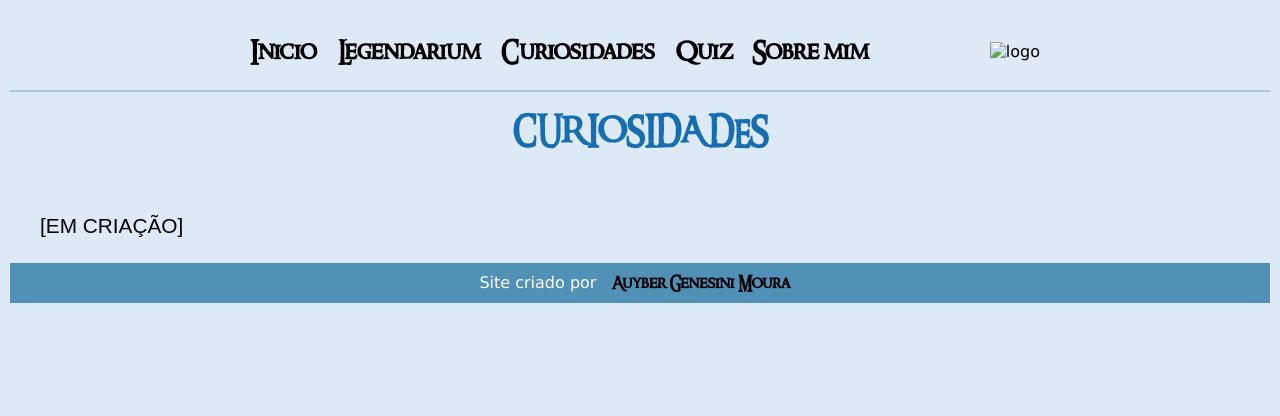
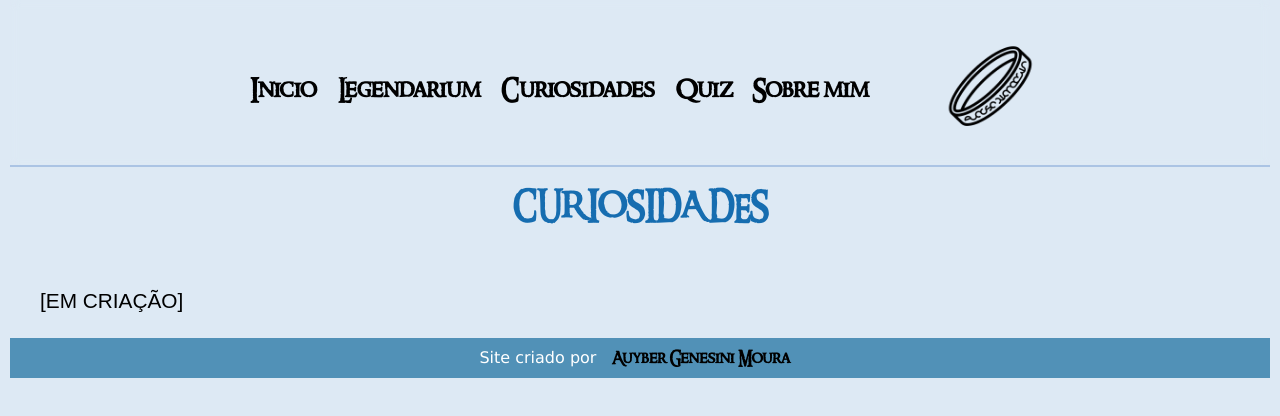
Before and after one commit to auyber/the_middle_fan, a plain HTML site: page paginas/curiosidade.html in a window 1280 px wide. Drawn offline with Linux system fonts and the light colour scheme.

Commit message:
icone add

```diff
--- a/paginas/curiosidade.html
+++ b/paginas/curiosidade.html
@@ -5,6 +5,7 @@
     <meta name="viewport" content="width=device-width, initial-scale=1.0">
     <title>The Middle Fan</title>
     <link rel="stylesheet" href="../style/style.css">
+    <link rel="shortcut icon" href="../imagens/icon.png" type="image/x-icon">
 </head>
 <body>
     <header>
@@ -19,7 +20,7 @@
 
            </ul>
            <span>
-            <img class="logo" src="#" alt="logo">
+            <img class="logo" src="../imagens/icon.png" alt="logo">
            </span>
         </nav>
         <hr color="#ABC4E4">
```
Also changed, not shown: index.html (+2 -1 lines), paginas/legendarium.html (+2 -1 lines), paginas/quiz.html (+2 -1 lines), paginas/sobremim.html (+2 -1 lines).
